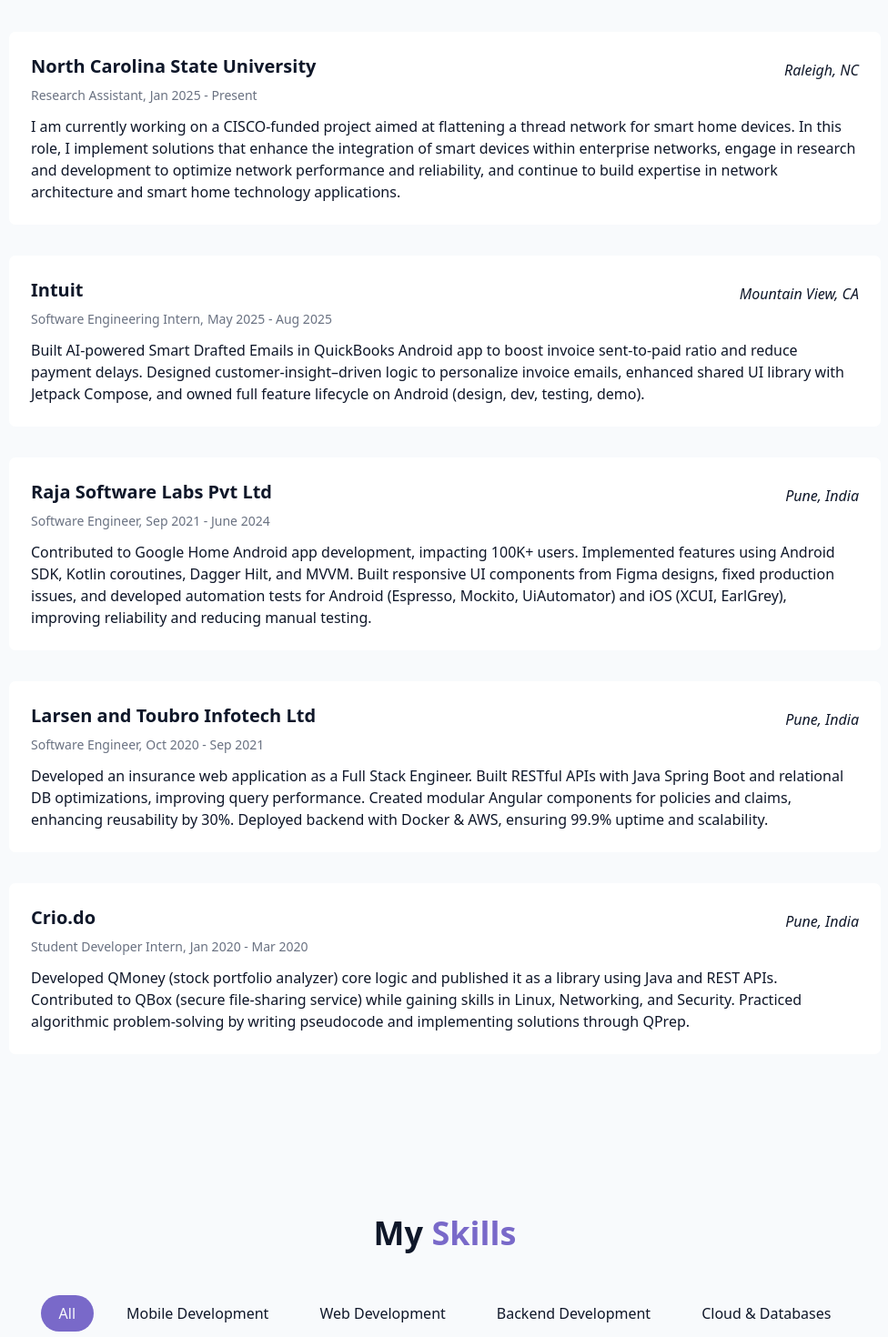
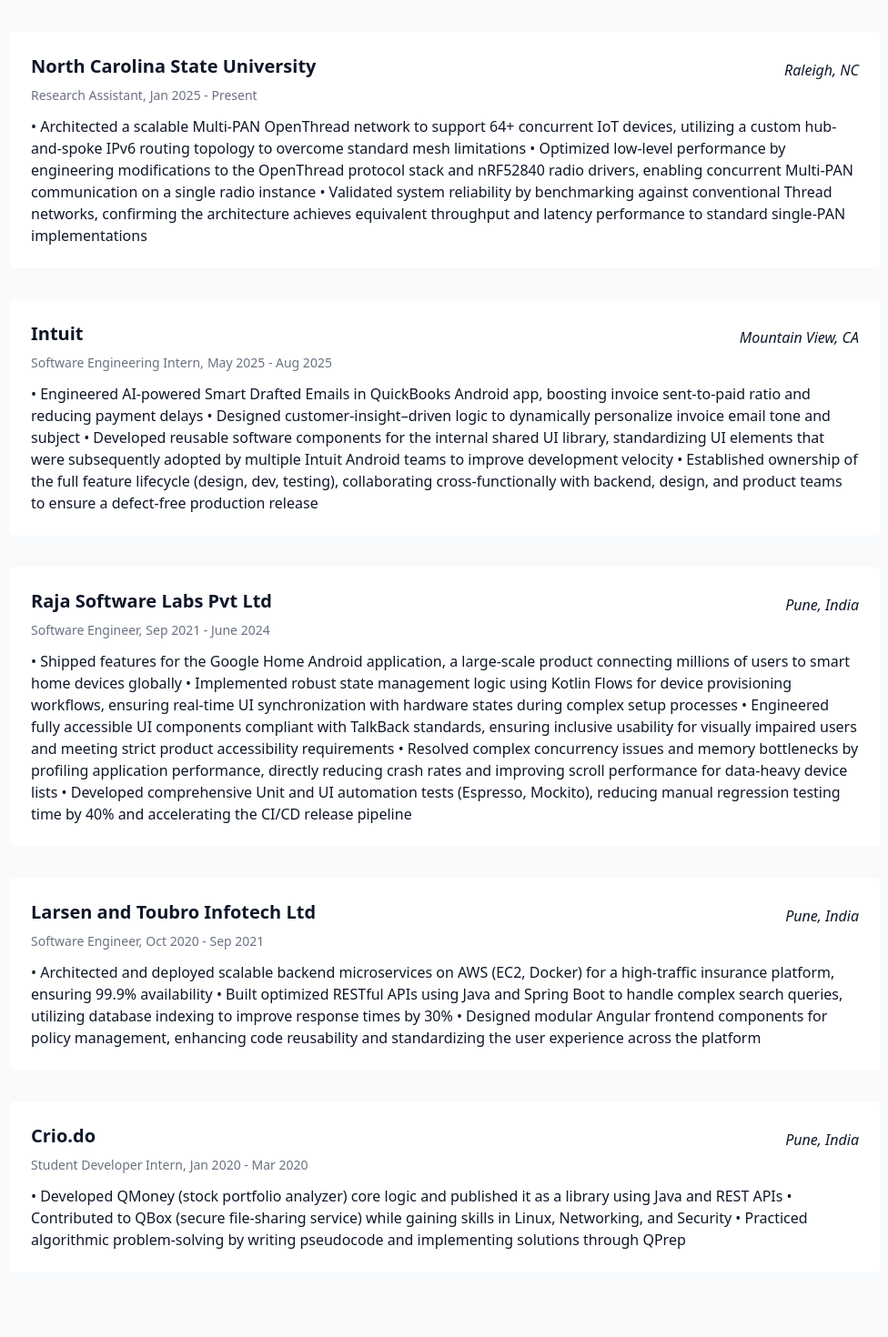
Before and after one commit to Rutvik2598/Portfolio, a React (Vite) app: page / in a window 1280 px wide. Shown: the part 1840-3310 px from the top of the page at 91% size, without its empty margins (151-1127 px from the left). Built offline with nearby package versions, Linux system fonts and the light colour scheme.

Commit message:
Update experience section

```diff
--- a/src/components/ExperienceSection.jsx
+++ b/src/components/ExperienceSection.jsx
@@ -6,7 +6,7 @@
       location: 'Raleigh, NC',
       duration: 'Jan 2025 - Present',
       description:
-        'I am currently working on a CISCO-funded project aimed at flattening a thread network for smart home devices. In this role, I implement solutions that enhance the integration of smart devices within enterprise networks, engage in research and development to optimize network performance and reliability, and continue to build expertise in network architecture and smart home technology applications.'
+        '• Architected a scalable Multi-PAN OpenThread network to support 64+ concurrent IoT devices, utilizing a custom hub-and-spoke IPv6 routing topology to overcome standard mesh limitations\n• Optimized low-level performance by engineering modifications to the OpenThread protocol stack and nRF52840 radio drivers, enabling concurrent Multi-PAN communication on a single radio instance\n• Validated system reliability by benchmarking against conventional Thread networks, confirming the architecture achieves equivalent throughput and latency performance to standard single-PAN implementations'
     },
     {
       role: 'Software Engineering Intern',
@@ -14,7 +14,7 @@
       location: 'Mountain View, CA',
       duration: 'May 2025 - Aug 2025',
       description:
-        'Built AI-powered Smart Drafted Emails in QuickBooks Android app to boost invoice sent-to-paid ratio and reduce payment delays. Designed customer-insight–driven logic to personalize invoice emails, enhanced shared UI library with Jetpack Compose, and owned full feature lifecycle on Android (design, dev, testing, demo).'
+        '• Engineered AI-powered Smart Drafted Emails in QuickBooks Android app, boosting invoice sent-to-paid ratio and reducing payment delays\n• Designed customer-insight–driven logic to dynamically personalize invoice email tone and subject\n• Developed reusable software components for the internal shared UI library, standardizing UI elements that were subsequently adopted by multiple Intuit Android teams to improve development velocity\n• Established ownership of the full feature lifecycle (design, dev, testing), collaborating cross-functionally with backend, design, and product teams to ensure a defect-free production release'
     },
     {
       role: 'Software Engineer',
@@ -22,7 +22,7 @@
       location: 'Pune, India',
       duration: 'Sep 2021 - June 2024',
       description:
-        'Contributed to Google Home Android app development, impacting 100K+ users. Implemented features using Android SDK, Kotlin coroutines, Dagger Hilt, and MVVM. Built responsive UI components from Figma designs, fixed production issues, and developed automation tests for Android (Espresso, Mockito, UiAutomator) and iOS (XCUI, EarlGrey), improving reliability and reducing manual testing.'
+        '• Shipped features for the Google Home Android application, a large-scale product connecting millions of users to smart home devices globally\n• Implemented robust state management logic using Kotlin Flows for device provisioning workflows, ensuring real-time UI synchronization with hardware states during complex setup processes\n• Engineered fully accessible UI components compliant with TalkBack standards, ensuring inclusive usability for visually impaired users and meeting strict product accessibility requirements\n• Resolved complex concurrency issues and memory bottlenecks by profiling application performance, directly reducing crash rates and improving scroll performance for data-heavy device lists\n• Developed comprehensive Unit and UI automation tests (Espresso, Mockito), reducing manual regression testing time by 40% and accelerating the CI/CD release pipeline'
     },
     {
       role: 'Software Engineer',
@@ -30,7 +30,7 @@
       location: 'Pune, India',
       duration: 'Oct 2020 - Sep 2021',
       description:
-        'Developed an insurance web application as a Full Stack Engineer. Built RESTful APIs with Java Spring Boot and relational DB optimizations, improving query performance. Created modular Angular components for policies and claims, enhancing reusability by 30%. Deployed backend with Docker & AWS, ensuring 99.9% uptime and scalability.'
+        '• Architected and deployed scalable backend microservices on AWS (EC2, Docker) for a high-traffic insurance platform, ensuring 99.9% availability\n• Built optimized RESTful APIs using Java and Spring Boot to handle complex search queries, utilizing database indexing to improve response times by 30%\n• Designed modular Angular frontend components for policy management, enhancing code reusability and standardizing the user experience across the platform'
     },
     {
       role: 'Student Developer Intern',
@@ -38,7 +38,7 @@
       location: 'Pune, India',
       duration: 'Jan 2020 - Mar 2020',
       description:
-        'Developed QMoney (stock portfolio analyzer) core logic and published it as a library using Java and REST APIs. Contributed to QBox (secure file-sharing service) while gaining skills in Linux, Networking, and Security. Practiced algorithmic problem-solving by writing pseudocode and implementing solutions through QPrep.'
+        '• Developed QMoney (stock portfolio analyzer) core logic and published it as a library using Java and REST APIs\n• Contributed to QBox (secure file-sharing service) while gaining skills in Linux, Networking, and Security\n• Practiced algorithmic problem-solving by writing pseudocode and implementing solutions through QPrep'
     }
   ]
 
```
